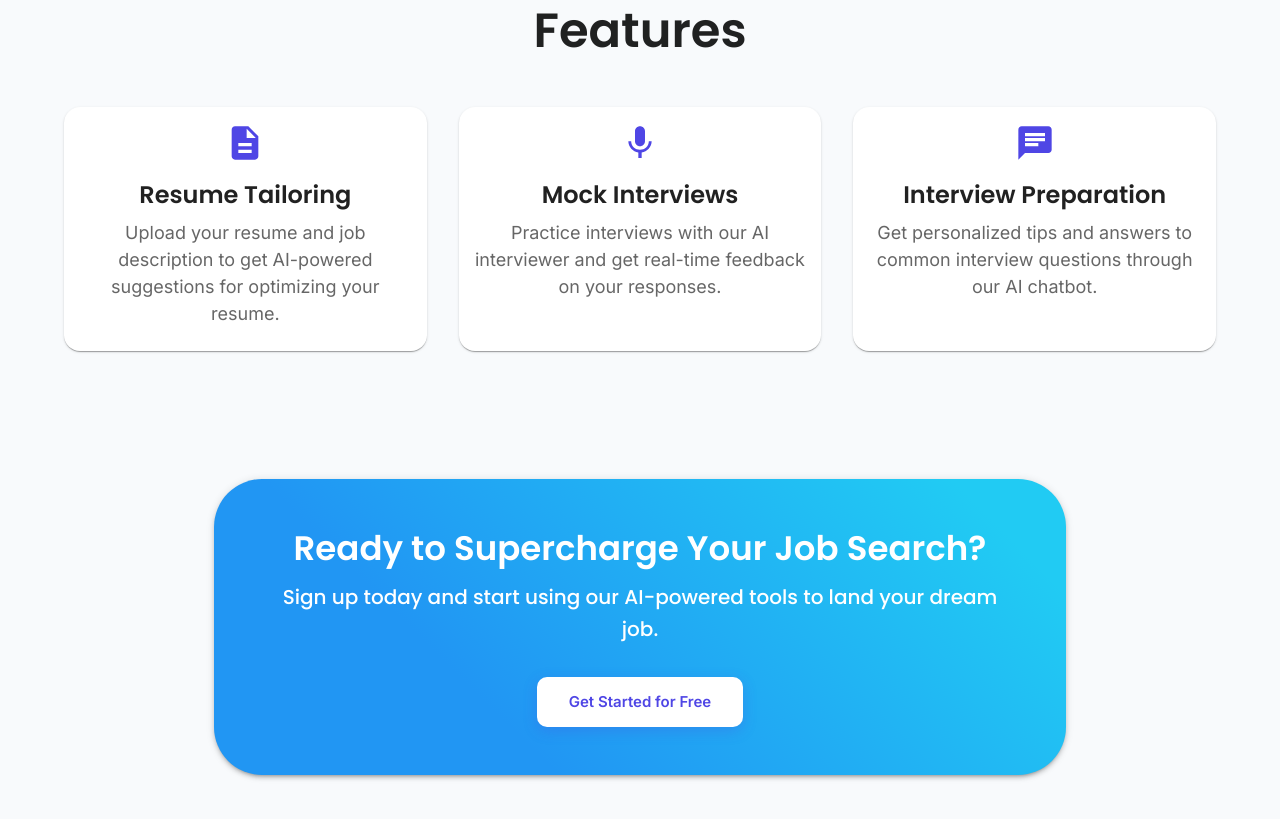
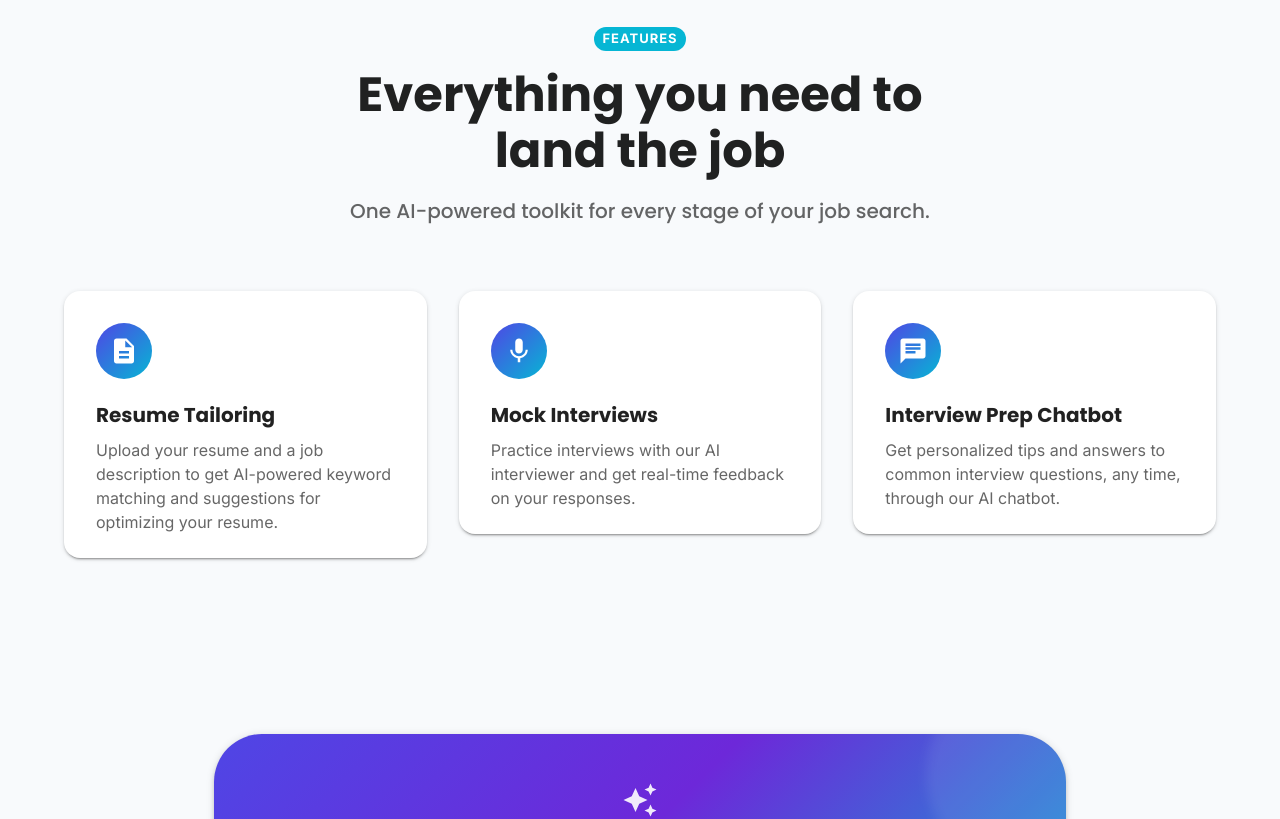
Before and after one commit to Gurutej11-web/CareerCoach-AI, a React (Create React App) app: page / in a window 1280 px wide. Shown: the part 960-1779 px from the top of the page. Built offline with nearby package versions, Linux system fonts and the light colour scheme; no server answers.

Commit message:
Reformat Features and CTA sections with premium styling (eyebrow labels, gradient icon badges, staggered reveals); fix remaining old pre-rebrand gradient in CTA section

```diff
--- a/src/components/home/CtaSection.tsx
+++ b/src/components/home/CtaSection.tsx
@@ -1,26 +1,43 @@
 import React from 'react';
 import { Box, Container, Typography, Button, Paper } from '@mui/material';
 import { Link as RouterLink } from 'react-router-dom';
+import AutoAwesomeIcon from '@mui/icons-material/AutoAwesome';
 
 const CtaSection: React.FC = () => {
   return (
-    <Box sx={{ py: 8 }}>
+    <Box sx={{ py: { xs: 8, md: 11 } }}>
       <Container maxWidth="md">
         <Paper
           elevation={3}
           sx={{
-            p: 6,
+            position: 'relative',
+            overflow: 'hidden',
+            p: { xs: 4, md: 6 },
             textAlign: 'center',
-            backgroundImage: 'linear-gradient(45deg, #2196F3 30%, #21CBF3 90%)',
+            backgroundImage: 'linear-gradient(135deg, #4F46E5 0%, #6D28D9 45%, #06B6D4 100%)',
             color: 'white',
             borderRadius: 4,
           }}
         >
-          <Typography component="h2" variant="h4" gutterBottom>
-            Ready to Supercharge Your Job Search?
+          <Box
+            aria-hidden
+            sx={{
+              position: 'absolute',
+              top: -60,
+              right: -60,
+              width: 200,
+              height: 200,
+              borderRadius: '50%',
+              background: 'rgba(255,255,255,0.08)',
+              filter: 'blur(6px)',
+            }}
+          />
+          <AutoAwesomeIcon sx={{ fontSize: 36, mb: 2, opacity: 0.9 }} />
+          <Typography component="h2" variant="h4" fontWeight={700} gutterBottom>
+            Ready to supercharge your job search?
           </Typography>
-          <Typography variant="h6" sx={{ mb: 4, fontWeight: 'normal' }}>
-            Sign up today and start using our AI-powered tools to land your dream job.
+          <Typography variant="h6" sx={{ mb: 4, fontWeight: 400, opacity: 0.92 }}>
+            Sign up today and start using AI-powered tools to land your next role.
           </Typography>
           <Button
             component={RouterLink}
@@ -30,6 +47,7 @@ const CtaSection: React.FC = () => {
             sx={{
               py: 1.5,
               px: 4,
+              fontSize: '17px',
               bgcolor: 'white',
               color: 'primary.main',
               '&:hover': {
--- a/src/components/home/FeaturesSection.tsx
+++ b/src/components/home/FeaturesSection.tsx
@@ -6,50 +6,59 @@ import {
   Card,
   CardContent,
   Box,
+  Chip,
 } from '@mui/material';
 import DescriptionIcon from '@mui/icons-material/Description';
 import MicIcon from '@mui/icons-material/Mic';
 import ChatIcon from '@mui/icons-material/Chat';
+import Reveal from '../common/Reveal';
 
 const features = [
   {
     title: 'Resume Tailoring',
     description:
-      'Upload your resume and job description to get AI-powered suggestions for optimizing your resume.',
-    icon: <DescriptionIcon sx={{ fontSize: 40 }} />,
+      'Upload your resume and a job description to get AI-powered keyword matching and suggestions for optimizing your resume.',
+    icon: <DescriptionIcon sx={{ fontSize: 30 }} />,
   },
   {
     title: 'Mock Interviews',
     description:
       'Practice interviews with our AI interviewer and get real-time feedback on your responses.',
-    icon: <MicIcon sx={{ fontSize: 40 }} />,
+    icon: <MicIcon sx={{ fontSize: 30 }} />,
   },
   {
-    title: 'Interview Preparation',
+    title: 'Interview Prep Chatbot',
     description:
-      'Get personalized tips and answers to common interview questions through our AI chatbot.',
-    icon: <ChatIcon sx={{ fontSize: 40 }} />,
+      'Get personalized tips and answers to common interview questions, any time, through our AI chatbot.',
+    icon: <ChatIcon sx={{ fontSize: 30 }} />,
   },
 ];
 
 const FeaturesSection: React.FC = () => {
   return (
-    <Box id="features" sx={{ py: 8, bgcolor: 'background.default', scrollMarginTop: '80px' }}>
+    <Box id="features" sx={{ py: { xs: 8, md: 11 }, bgcolor: 'background.default', scrollMarginTop: '80px' }}>
       <Container maxWidth="lg">
-        <Typography
-          component="h2"
-          variant="h3"
-          align="center"
-          color="text.primary"
-          gutterBottom
-          sx={{ mb: 6 }}
-        >
-          Features
+        <Box sx={{ textAlign: 'center', maxWidth: 640, mx: 'auto', mb: { xs: 6, md: 8 } }}>
+          <Chip
+            label="FEATURES"
+            size="small"
+            color="secondary"
+            sx={{ fontWeight: 700, letterSpacing: 1, mb: 2 }}
+          />
+          <Typography component="h2" variant="h3" fontWeight={700} gutterBottom>
+            Everything you need to land the job
           </Typography>
+          <Typography variant="h6" color="text.secondary" fontWeight={400}>
+            One AI-powered toolkit for every stage of your job search.
+          </Typography>
+        </Box>
+
         <Grid container spacing={4}>
           {features.map((feature, index) => (
             <Grid item key={index} xs={12} md={4}>
+              <Reveal delay={index * 100}>
                 <Card
+                  elevation={2}
                   sx={{
                     height: '100%',
                     display: 'flex',
@@ -59,32 +68,38 @@ const FeaturesSection: React.FC = () => {
                       transform: 'translateY(-6px)',
                       boxShadow: 8,
                       '& .feature-icon': {
-                      transform: 'scale(1.15) rotate(-4deg)',
+                        transform: 'scale(1.1) rotate(-4deg)',
                       },
                     },
                   }}
                 >
-                <CardContent sx={{ flexGrow: 1, textAlign: 'center' }}>
+                  <CardContent sx={{ flexGrow: 1, p: 4 }}>
                     <Box
                       className="feature-icon"
                       sx={{
                         display: 'flex',
+                        alignItems: 'center',
                         justifyContent: 'center',
-                      mb: 2,
-                      color: 'primary.main',
+                        width: 56,
+                        height: 56,
+                        borderRadius: 2.5,
+                        mb: 2.5,
+                        color: 'white',
+                        backgroundImage: 'linear-gradient(135deg, #4F46E5 0%, #06B6D4 100%)',
                         transition: 'transform 0.25s ease',
                       }}
                     >
                       {feature.icon}
                     </Box>
-                  <Typography gutterBottom variant="h5" component="h3">
+                    <Typography gutterBottom variant="h6" component="h3" fontWeight={700}>
                       {feature.title}
                     </Typography>
-                  <Typography color="text.secondary" sx={{fontSize: '18px'}}>
+                    <Typography color="text.secondary">
                       {feature.description}
                     </Typography>
                   </CardContent>
                 </Card>
+              </Reveal>
             </Grid>
           ))}
         </Grid>
```
Lines whose indentation alone changed are shown as unchanged.
